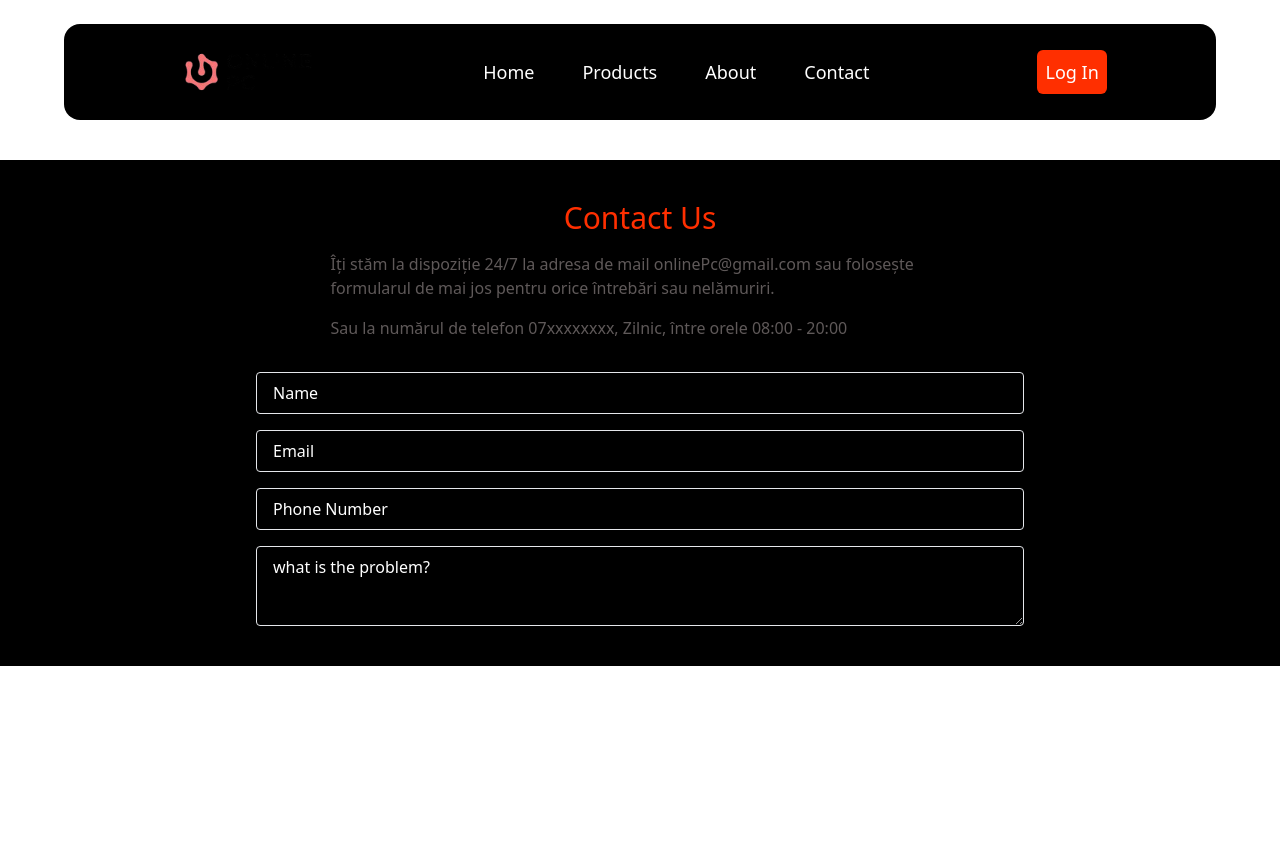
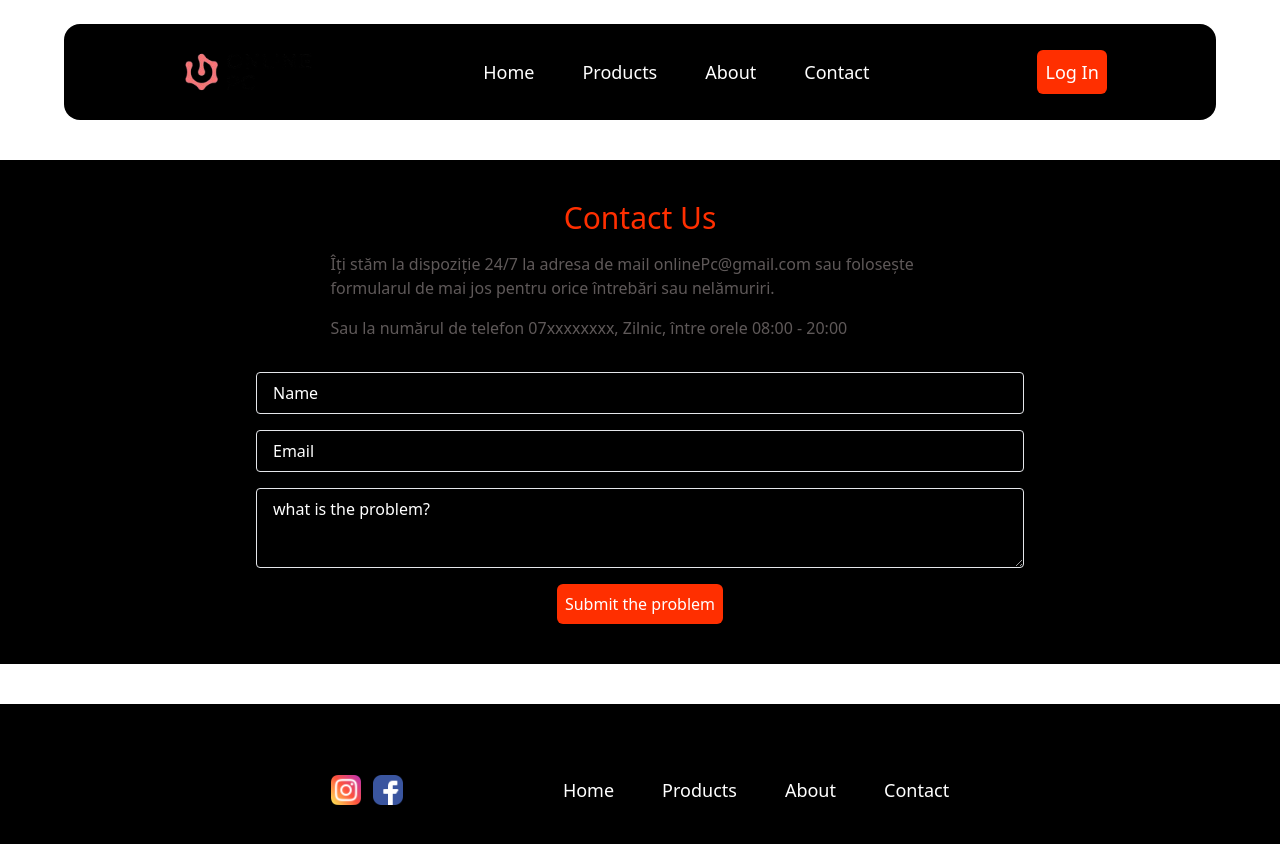
Before and after one commit to RaulSchiop/e-comsite, a Next.js app: page /contact in a window 1280 px wide. Shown: the top 844 px of the page. Before the commit the page ends 800 px from the top, so only its background shows below. Built offline with nearby package versions, Linux system fonts and the light colour scheme.

Commit message:
contact page working

```diff
--- /dev/null
+++ b/src/app/api/contactPageForm/route.js
@@ -0,0 +1,39 @@
+import { NextResponse } from "next/server";
+import { connectToDatabase } from "@/app/utils/mongoDb";
+
+export async function POST(req,res){
+
+    try{
+
+        const {name,Email,problem}=await req.json()
+
+        if(!name || !Email || !problem){
+            return NextResponse.json({
+                error:"The fealds are not enttered"
+            },{
+                status:400
+            })
+        }
+
+        const client=await connectToDatabase();
+        const db=await client.db("shop");
+        const problemsCollection=db.collection("problems");
+
+        const newProblem=problemsCollection.insertOne({
+            "Name":name,
+            Email,
+            "Problem":problem
+        })
+
+        return NextResponse.json({message:"Problem has added to db"},{status:200})
+    }catch(error){
+        console.log(error);
+        return NextResponse.json({
+            error:"internal error"+ error
+        },{
+            status:500
+        })
+    }
+
+
+}
--- a/src/app/api/orders/route.js
+++ b/src/app/api/orders/route.js
@@ -31,7 +31,7 @@ try{
 }catch(error){
 return NextResponse.json(
             {error:"internal error "+ error},
-            {status:200})
+            {status:500})
 }
 
 
--- a/src/app/contact/page.js
+++ b/src/app/contact/page.js
@@ -1,12 +1,38 @@
+'use client'
+
 import Header from "../components/header/Hader"
 import AnimationOpacity from "../components/Aminations/opacityAnimation"
 import Footer from "../components/Footer/Footer"
+import Button from "../components/Aminations/Btn"
+import { useRouter } from "next/navigation"
+
 export default function Contact(){
+    const router=useRouter();
+
+    async function handleAddToProblems(event){
+        event.preventDefault();
+        const formData=new FormData(event.target)
+        console.log(formData)
+        const Data={
+            name:formData.get("name"),
+            Email:formData.get("Email"),
+            problem:formData.get("problem")
+        }
+        const response=await fetch("/api/contactPageForm",{
+            method:"POST",
+            headers:{"Content-Type":"application/json"},
+            body:JSON.stringify(Data),
+        })
+        const result = await response.json();
+        router.push("/")
+    }
+
+
     return (
        <>
         <Header></Header>
         <AnimationOpacity>
-       <div className="flex h-full w-full  justify-center ">
+       <div className="flex h-full w-full  justify-center mb-10">
         <div className="mt-10 bg-black w-full flex items-center justify-center flex-col p-10">
             <div className="flex gap-4 flex-col items-center justify-center mb-8">
                 <h1 className="text-3xl text-accent">Contact Us</h1>
@@ -14,16 +40,19 @@ export default function Contact(){
                 sau folosește formularul de mai jos pentru orice întrebări sau nelămuriri.</p>
                 <p className="text-secondarytext w-[60%]" >Sau la numărul de telefon 07xxxxxxxx, Zilnic, între orele 08:00 - 20:00</p>
             </div>
-            <form className="flex flex-col gap-4 w-screen items-center justify-center">
+            <form className="flex flex-col gap-4 w-screen items-center justify-center" onSubmit={handleAddToProblems}>
                 <input placeholder="Name" name="name" type="text" className="text-Text bg-cardBackground placeholder-Text border focus:border-secondarytext rounded px-4 py-2 focus:outline-none w-[60%]"></input>
                 <input placeholder="Email" name="Email" type="email"required className="text-Text bg-cardBackground placeholder-Text border focus:border-secondarytext rounded px-4 py-2 focus:outline-none w-[60%]"></input>
-                <input placeholder="Phone Number" name="phone" type="number" className="text-Text bg-cardBackground placeholder-Text border focus:border-secondarytext rounded px-4 py-2 focus:outline-none w-[60%]"></input>
                 <textarea placeholder="what is the problem?" name="problem" type="textarea" className="text-Text bg-cardBackground placeholder-Text border focus:border-secondarytext rounded px-4 py-2 focus:outline-none w-[60%] h-20 whitespace-pre-wrap"></textarea>
+
+            <Button type="submit" className="flex gap-2 bg-accent p-2 rounded-md items-center justify-center text-Text">
+                Submit the problem
+            </Button>
             </form>
         </div>
         </div>
         </AnimationOpacity>
-
+        <Footer></Footer>
     </>
     )
 }
--- a/src/app/logIn/page.js
+++ b/src/app/logIn/page.js
@@ -37,9 +37,6 @@ export default function LogIn(){
       }, 24 * 60 * 60 * 1000);
   }
       }
-
-
-
 
     async function handleCreateAcc(event){
       event.preventDefault();
```
